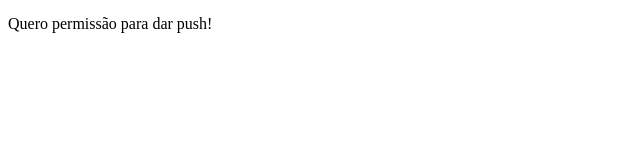
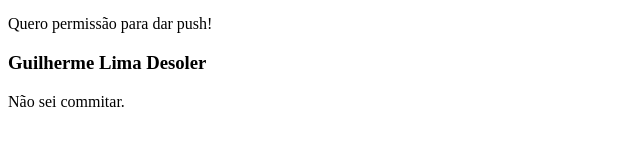
Before and after one commit to vanessafranzotti/teste, a plain HTML site: page index.html in a window 1280 px wide. Shown: the part 352-498 px from the top of the page, without its empty margins (0-640 px from the left). Drawn offline with Linux system fonts and the light colour scheme.

Commit message:
Adicionada informações sobre o Gui.

```diff
--- a/index.html
+++ b/index.html
@@ -5,5 +5,8 @@
     <article>
         <h3>Vanessa</h3>
         <p>Quero permissão para dar push!</p>
+
+        <h3>Guilherme Lima Desoler</h3>
+        <p>Não sei commitar.</p>
     </article>
 </div>
```
